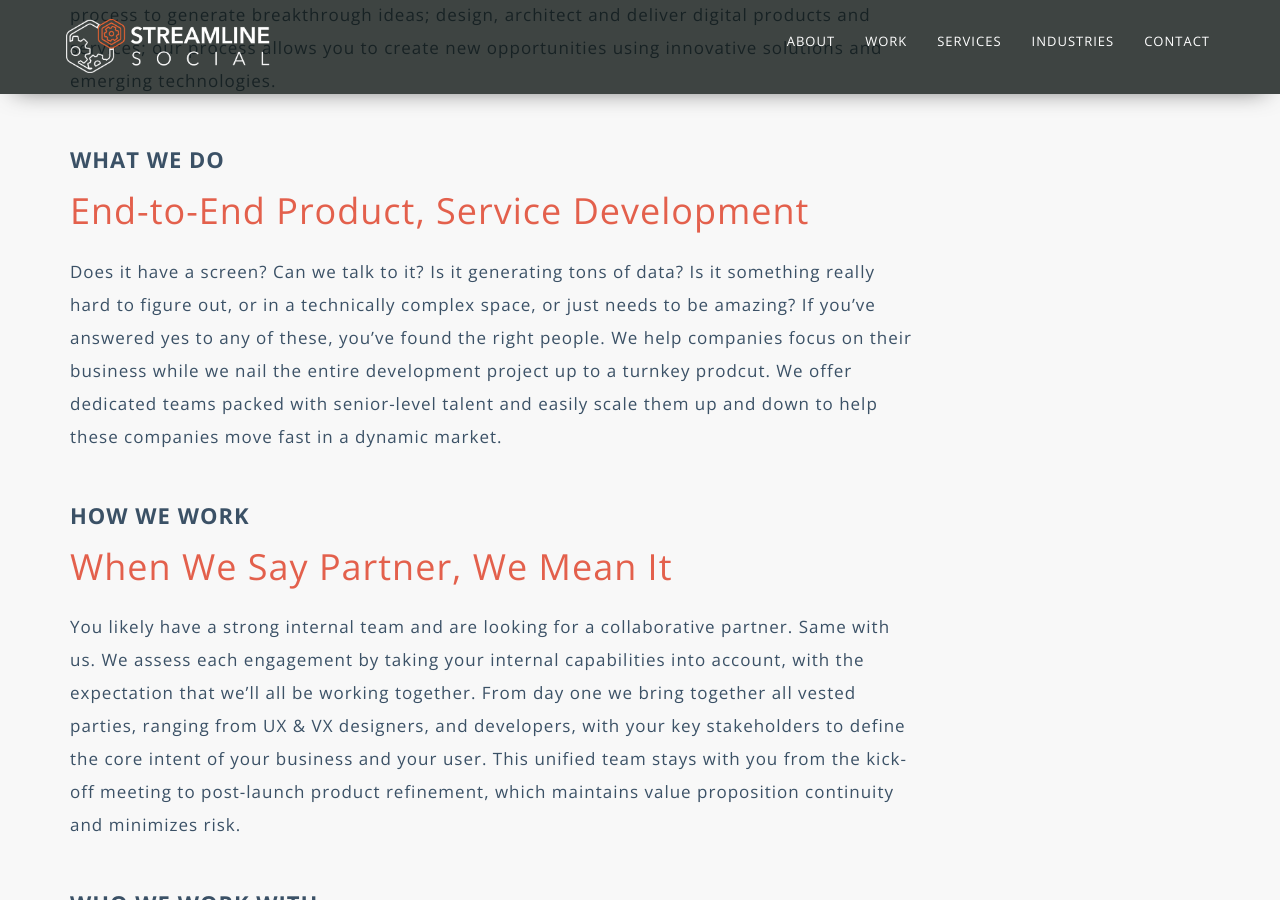
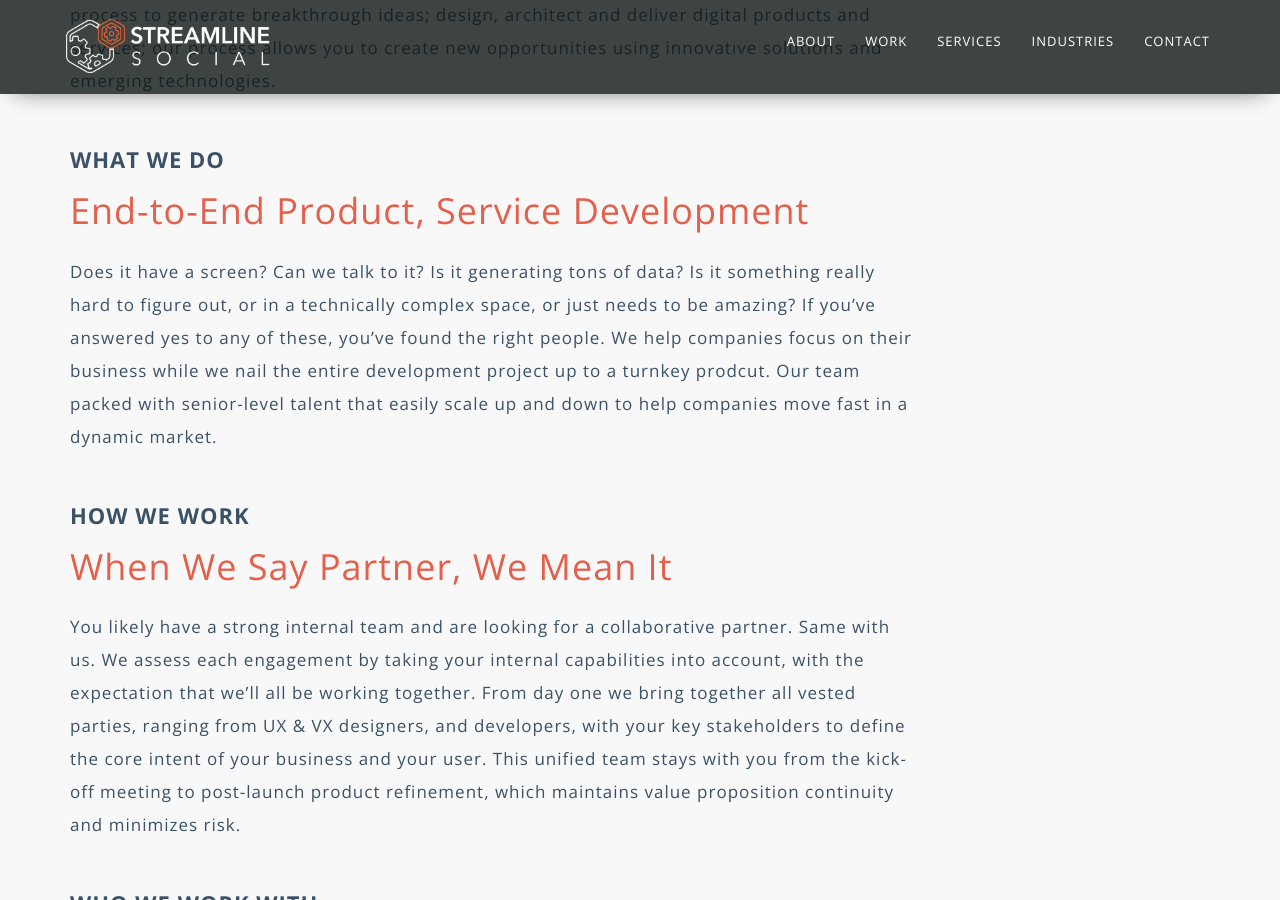
Before and after one commit to hadarwissotzky/streamlinesocial.github.io, a Jekyll site: the page built from about.html, in a window 1280 px wide and 900 px high, scrolled down 1166 px. Built offline with Jekyll 4.4.1, drawn with Linux system fonts in a browser that asks for light colours; some of the changed text lies outside the part shown.

Commit message:
updated site text

```diff
--- a/about.html
+++ b/about.html
@@ -70,8 +70,7 @@
                         Does it have a screen? Can we talk to it? Is it generating tons of data? Is it something really
                         hard to figure out, or in a technically complex space, or just needs to be amazing? If you’ve
                         answered yes to any of these, you’ve found the right people. We help companies focus on their
-                        business while we nail the entire development project up to a turnkey prodcut. We offer
-                        dedicated teams packed with senior-level talent and easily scale them up and down to help these
+                        business while we nail the entire development project up to a turnkey prodcut. Our team packed with senior-level talent that easily scale up and down to help
                         companies move fast in a dynamic market.
                     </p>
                 </div>
@@ -83,7 +82,7 @@
                 <div class="words">
                     <h2>How we work</h2>
                     <h3>When We Say Partner, We Mean It</h3>
-                    <p>
+                    <p style="line-height: 33px;">
                         You likely have a strong internal team and are looking for a collaborative partner. Same with
                         us. We assess each engagement by taking your internal capabilities into account, with the
                         expectation that we’ll all be working together. From day one we bring together all vested
@@ -120,7 +119,7 @@
     </div>
     <div class="col col-sm-6 content-col">
         <h2>How We Work</h2>
-        <p>We work in small teams using data to make creative solutions for our clients. Our process is simple, we listen before we create then we measure and repeat. We refine because we’re never satisfied. We test, hone, and customize our process to better suit your specific goals, and we work to redefine the digital experience in your industry.</p>
+        <p style="line-height: 33px;">We work in small teams using data to make creative solutions for our clients. Our process is simple, we listen before we create then we measure and repeat. We refine because we’re never satisfied. We test, hone, and customize our process to better suit your specific goals, and we work to redefine the digital experience in your industry.</p>
     </div>
     </div>
 </section>
--- a/index.html
+++ b/index.html
@@ -15,7 +15,7 @@
                 <div class="col-12">
                     <div class="title">
                         <!--<h1>We make your apps come true <span class="default-color">Streamline Social</span></h1>-->
-                        <h1>We <strong>develop</strong>  applications for <strong>tomorrow's biggest companies </strong></h1>
+                        <h1>We <strong>develop</strong>  applications for <strong>Forward-Looking companies </strong></h1>
                         <p>We are a full-service Agile product management and development company that helps companies build a turnkey software product. Share with us your ideas and we will turn them into success.</p>
                     </div>
                     <span class="scroll">
```
Also changed, not shown: other parts of about.html (+1 -1 lines), work.html (+7 -11 lines).
